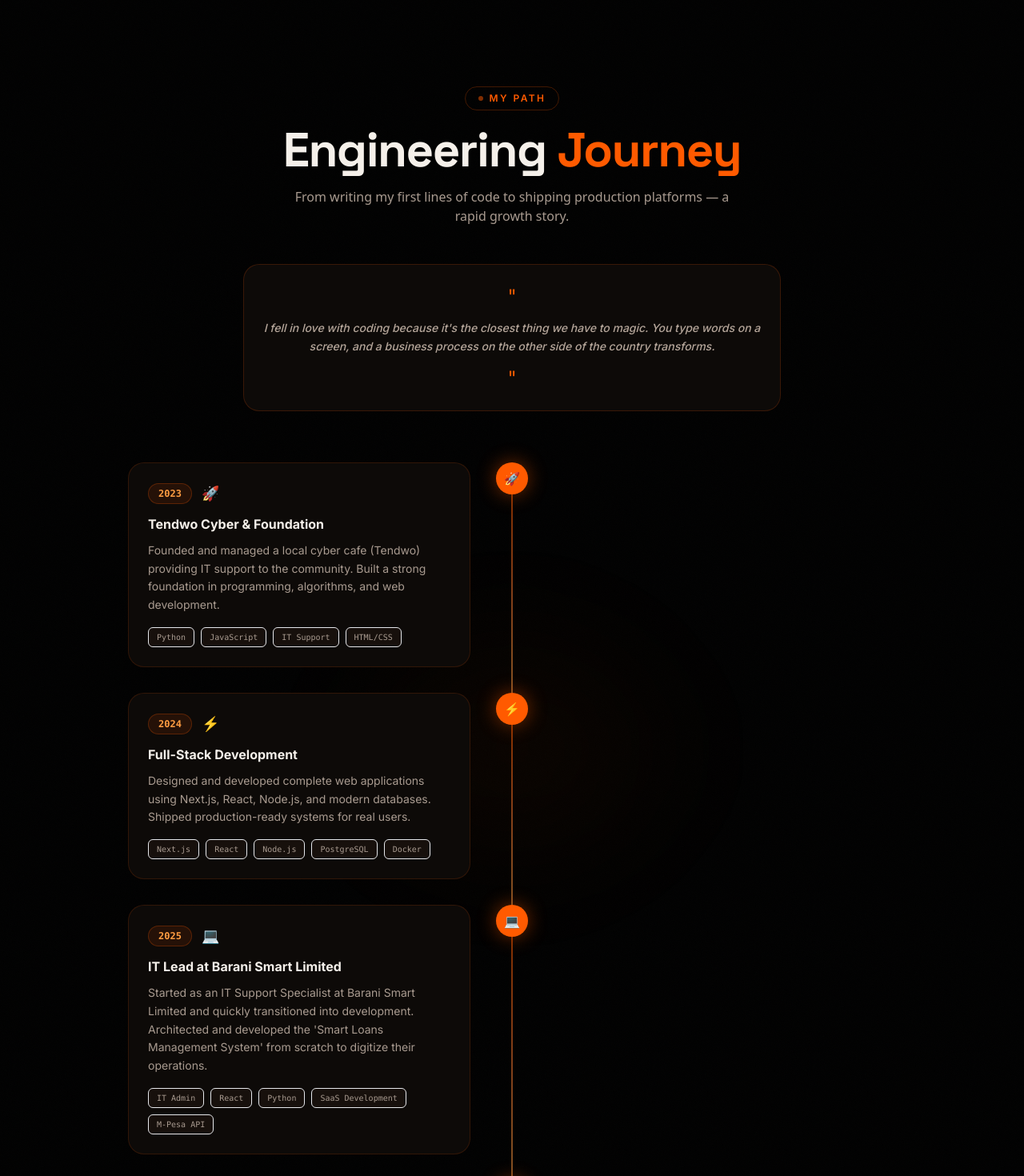
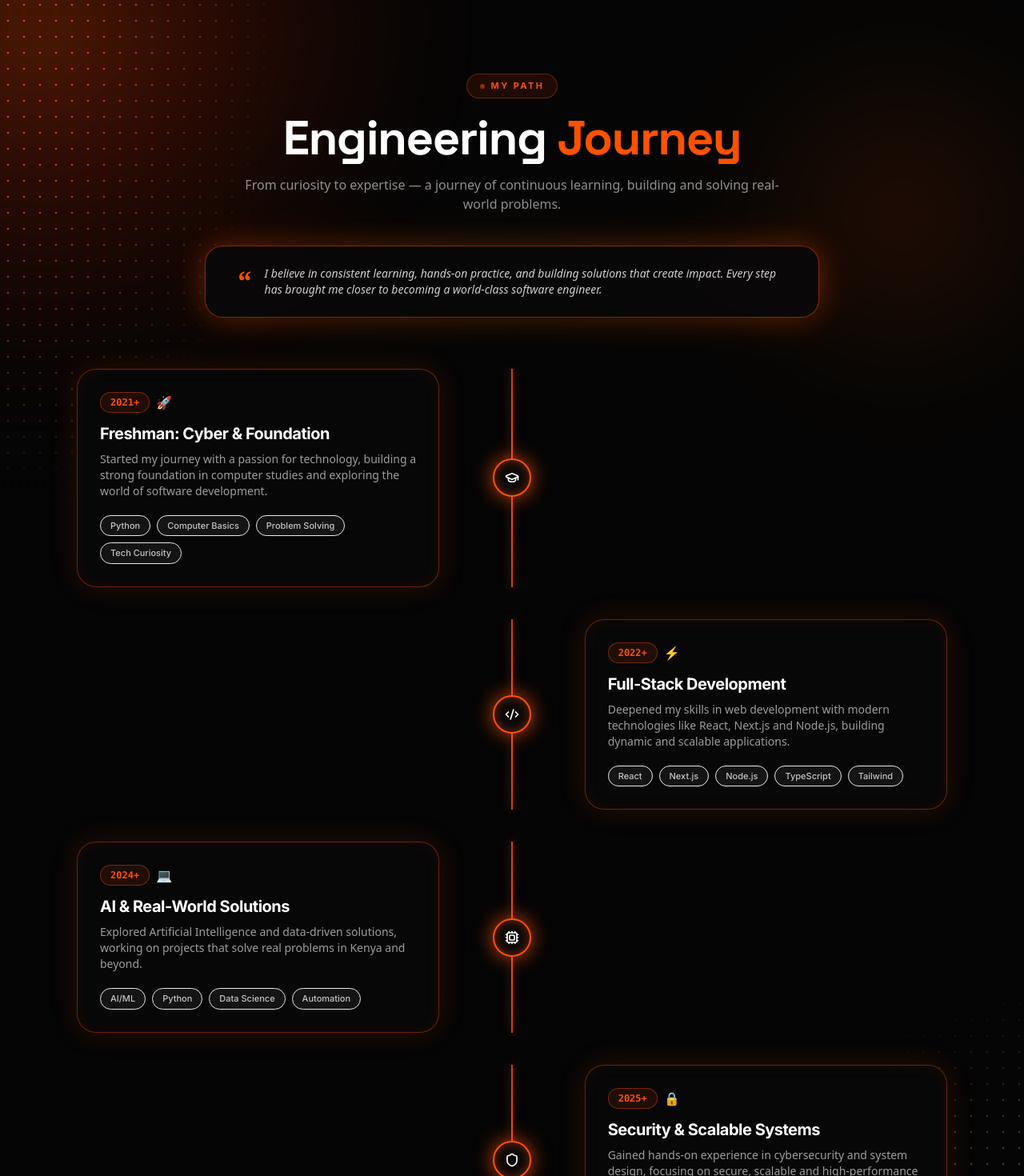
Before and after one commit to MaiyoDenis/personal_website, a Next.js app: page / in a window 1280 px wide. Shown: the part 5180-6650 px from the top of the page at 80% size. Built offline with nearby package versions, Linux system fonts and the light colour scheme.

Commit message:
feat(journey): recreate engineering journey timeline with glowing spine and corner dots

```diff
--- a/components/sections/Journey.tsx
+++ b/components/sections/Journey.tsx
@@ -2,221 +2,301 @@
 
 import { motion, useInView } from "framer-motion";
 import { useRef } from "react";
-import { timeline } from "@/data/experience";
+import Image from "next/image";
+import { GraduationCap, Code2, Cpu, Shield, Quote } from "lucide-react";
+import { journeyTimeline, TimelineMilestone } from "@/data/journey";
 
-/* One unified orange/amber colour scheme for every year */
-const DOT_BG = "bg-[#FF5A00]";
-const DOT_GLOW = "rgba(255,90,0,0.45)";
-const LINE_GRADIENT = "from-[#FF5A00] via-[#FF7A30] to-[#FF9D42]";
-const BADGE_CLASS =
-  "text-[#FF9D42] bg-[#FF5A00]/10 border border-[#FF5A00]/25";
+/* ── Spine Icon Helper ────────────────────────────────────────────────── */
+function SpineIconBadge({ icon }: { icon: TimelineMilestone["spineIcon"] }) {
+  const iconProps = { size: 18, strokeWidth: 2.2, className: "text-white" };
 
-function TimelineCard({
-  item,
-  inView,
-}: {
-  item: (typeof timeline)[0];
-  inView: boolean;
-}) {
   return (
-    <motion.div
-      initial={{ opacity: 0 }}
-      animate={inView ? { opacity: 1 } : {}}
-      transition={{ duration: 0.5 }}
-      className="group mb-8 overflow-hidden rounded-[20px] border border-[rgba(255,90,0,0.15)] bg-[#0D0A08] p-6 transition-all duration-400 hover:border-[rgba(255,90,0,0.38)] hover:-translate-y-1 hover:shadow-[0_16px_40px_rgba(255,90,0,0.08)]"
-      style={{ transition: "all 0.4s cubic-bezier(0.16, 1, 0.3, 1)" }}
-    >
-      {/* Inner ambient glow */}
-      <div
-        className="pointer-events-none absolute inset-0 rounded-[20px] opacity-0 transition-opacity duration-500 group-hover:opacity-100"
-        style={{
-          background:
-            "radial-gradient(200px circle at 50% -10%, rgba(255,90,0,0.07), transparent 70%)",
-        }}
-      />
+    <div className="relative flex h-12 w-12 items-center justify-center rounded-full border-2 border-[#FE5101] bg-[#0c0908] shadow-[0_0_24px_rgba(254,81,1,0.8),inset_0_0_12px_rgba(254,81,1,0.4)]">
+      {icon === "grad" && <GraduationCap {...iconProps} />}
+      {icon === "code" && <Code2 {...iconProps} />}
+      {icon === "chip" && <Cpu {...iconProps} />}
+      {icon === "shield" && <Shield {...iconProps} />}
+    </div>
+  );
+}
 
-      {/* Year badge */}
-      <div className="relative flex flex-wrap items-center gap-3">
-        <span
-          className={`rounded-full px-3 py-1 text-xs font-bold font-mono ${BADGE_CLASS}`}
-        >
+/* ── Individual Card ──────────────────────────────────────────────────── */
+function JourneyCard({ item }: { item: TimelineMilestone }) {
+  return (
+    <div className="group relative overflow-hidden rounded-2xl sm:rounded-[24px] border border-[#FE5101]/40 bg-[#080808]/90 p-6 sm:p-7 shadow-[0_0_35px_rgba(254,81,1,0.15),inset_0_0_20px_rgba(254,81,1,0.06)] backdrop-blur-xl transition-all duration-300 hover:border-[#FE5101] hover:shadow-[0_0_45px_rgba(254,81,1,0.28)]">
+      {/* Top Header: Badge + Emoji */}
+      <div className="flex items-center gap-2 mb-3">
+        <span className="inline-flex items-center rounded-full border border-[#FE5101]/40 bg-[#FE5101]/10 px-3 py-1 text-xs font-bold font-mono text-[#FE5101]">
           {item.year}
         </span>
-        <span className="text-lg">{item.icon}</span>
+        <span className="text-base select-none">{item.badgeEmoji}</span>
       </div>
 
       {/* Title */}
-      <h3 className="relative mt-3 text-base font-bold text-[#F5F0EA] group-hover:text-white transition-colors">
+      <h3 className="text-lg sm:text-xl font-bold text-white tracking-tight mb-2">
         {item.title}
       </h3>
 
       {/* Description */}
-      <p className="relative mt-2.5 text-sm leading-relaxed text-[#A99B90] group-hover:text-[#B5A69A] transition-colors">
+      <p className="text-xs sm:text-sm text-white/60 leading-relaxed font-sans mb-5">
         {item.description}
       </p>
 
-      {/* Tags */}
-      <div className="relative mt-4 flex flex-wrap gap-2">
+      {/* Pill Tags */}
+      <div className="flex flex-wrap gap-2">
         {item.tags.map((tag) => (
           <span
             key={tag}
-            className="inline-flex items-center rounded-md border border-white/8 bg-[#17100C] px-2.5 py-1 text-[10px] font-mono font-medium text-[#A99B90] transition-colors hover:border-[#FF5A00]/30 hover:text-white/90"
+            className="inline-flex items-center rounded-full border border-white/12 bg-white/5 px-3 py-1 text-[11px] font-medium text-white/75 hover:border-[#FE5101]/40 hover:text-white transition-colors"
           >
             {tag}
           </span>
         ))}
       </div>
-    </motion.div>
-  );
-}
-
-function TimelineItem({
-  item,
-  index,
-}: {
-  item: (typeof timeline)[0];
-  index: number;
-}) {
-  const ref = useRef(null);
-  const inView = useInView(ref, { once: true, margin: "-80px" });
-  const isLeft = index % 2 === 0;
-
-  return (
-    <div
-      ref={ref}
-      className={`relative flex gap-8 ${isLeft ? "md:flex-row" : "md:flex-row-reverse"}`}
-    >
-      {/* Left column (desktop) */}
-      <motion.div
-        initial={{ opacity: 0, x: isLeft ? -40 : 40 }}
-        animate={inView ? { opacity: 1, x: 0 } : {}}
-        transition={{ duration: 0.8, ease: [0.16, 1, 0.3, 1] }}
-        className="flex-1 hidden md:block"
-      >
-        {isLeft && <TimelineCard item={item} inView={inView} />}
-        {!isLeft && <div />}
-      </motion.div>
-
-      {/* Center spine (desktop) */}
-      <div className="hidden md:flex flex-col items-center">
-        <motion.div
-          initial={{ scale: 0, opacity: 0 }}
-          animate={inView ? { scale: 1, opacity: 1 } : {}}
-          transition={{ duration: 0.5, delay: 0.2 }}
-          className={`relative z-10 flex h-10 w-10 items-center justify-center rounded-full ${DOT_BG} text-base font-semibold shadow-lg`}
-          style={{ boxShadow: `0 0 24px ${DOT_GLOW}` }}
-        >
-          {item.icon}
-        </motion.div>
-        {index < timeline.length - 1 && (
-          <motion.div
-            initial={{ scaleY: 0 }}
-            animate={inView ? { scaleY: 1 } : {}}
-            transition={{ duration: 1.1, delay: 0.4, ease: "easeOut" }}
-            className={`w-0.5 flex-1 min-h-[80px] bg-gradient-to-b ${LINE_GRADIENT} origin-top opacity-50`}
-          />
-        )}
-      </div>
-
-      {/* Right column (desktop) */}
-      <div className="flex-1 hidden md:block">
-        {!isLeft && (
-          <motion.div
-            initial={{ opacity: 0, x: 40 }}
-            animate={inView ? { opacity: 1, x: 0 } : {}}
-            transition={{ duration: 0.8, ease: [0.16, 1, 0.3, 1] }}
-          >
-            <TimelineCard item={item} inView={inView} />
-          </motion.div>
-        )}
-        {isLeft && <div />}
-      </div>
-
-      {/* Mobile layout */}
-      <motion.div
-        initial={{ opacity: 0, x: -30 }}
-        animate={inView ? { opacity: 1, x: 0 } : {}}
-        transition={{ duration: 0.7, ease: [0.16, 1, 0.3, 1] }}
-        className="flex gap-5 md:hidden"
-      >
-        <div className="flex flex-col items-center">
-          <div
-            className={`flex h-9 w-9 shrink-0 items-center justify-center rounded-full ${DOT_BG} text-sm`}
-            style={{ boxShadow: `0 0 16px ${DOT_GLOW}` }}
-          >
-            {item.icon}
-          </div>
-          {index < timeline.length - 1 && (
-            <div
-              className={`w-0.5 flex-1 min-h-[40px] bg-gradient-to-b ${LINE_GRADIENT} mt-2 opacity-50`}
-            />
-          )}
-        </div>
-        <TimelineCard item={item} inView={inView} />
-      </motion.div>
     </div>
   );
 }
 
+/* ── Timeline Row ─────────────────────────────────────────────────────── */
+function JourneyRow({
+  item,
+  index,
+  isLast,
+}: {
+  item: TimelineMilestone;
+  index: number;
+  isLast: boolean;
+}) {
+  const ref = useRef(null);
+  const inView = useInView(ref, { once: true, margin: "-60px" });
+  const isLeft = index % 2 === 0;
+
+  return (
+    <div ref={ref} className="relative flex w-full items-center">
+      {/* ── Desktop Grid Layout ── */}
+      <div className="hidden md:grid md:grid-cols-12 md:w-full items-center">
+        {/* Left Column (cols 1-5) */}
+        <div className="col-span-5">
+          {isLeft ? (
+            <motion.div
+              initial={{ opacity: 0, x: -35 }}
+              animate={inView ? { opacity: 1, x: 0 } : {}}
+              transition={{ duration: 0.65, ease: [0.16, 1, 0.3, 1] }}
+            >
+              <JourneyCard item={item} />
+            </motion.div>
+          ) : (
+            <div />
+          )}
+        </div>
+
+        {/* Center Spine Column (cols 6-7, span 2) */}
+        <div className="col-span-2 relative flex flex-col items-center justify-center self-stretch">
+          {/* Vertical Connecting Line (Behind icon) */}
+          <div className="absolute inset-y-0 w-[2px] bg-gradient-to-b from-[#FE5101]/80 via-[#FE5101] to-[#FE5101]/80 shadow-[0_0_12px_rgba(254,81,1,0.6)]" />
+
+          {/* Node Icon Badge */}
+          <motion.div
+            initial={{ scale: 0.5, opacity: 0 }}
+            animate={inView ? { scale: 1, opacity: 1 } : {}}
+            transition={{ duration: 0.5, delay: 0.15 }}
+            className="relative z-10 my-8"
+          >
+            <SpineIconBadge icon={item.spineIcon} />
+          </motion.div>
+        </div>
+
+        {/* Right Column (cols 8-12) */}
+        <div className="col-span-5">
+          {!isLeft ? (
+            <motion.div
+              initial={{ opacity: 0, x: 35 }}
+              animate={inView ? { opacity: 1, x: 0 } : {}}
+              transition={{ duration: 0.65, ease: [0.16, 1, 0.3, 1] }}
+            >
+              <JourneyCard item={item} />
+            </motion.div>
+          ) : (
+            <div />
+          )}
+        </div>
+      </div>
+
+      {/* ── Mobile Layout ── */}
+      <div className="flex md:hidden w-full gap-4 items-start">
+        {/* Left Spine */}
+        <div className="relative flex flex-col items-center self-stretch shrink-0">
+          <div className="absolute inset-y-0 w-[2px] bg-gradient-to-b from-[#FE5101] to-[#FE5101]/60" />
+          <div className="relative z-10 mt-4">
+            <SpineIconBadge icon={item.spineIcon} />
+          </div>
+        </div>
+
+        {/* Card */}
+        <motion.div
+          initial={{ opacity: 0, x: 25 }}
+          animate={inView ? { opacity: 1, x: 0 } : {}}
+          transition={{ duration: 0.6 }}
+          className="flex-1 pb-8"
+        >
+          <JourneyCard item={item} />
+        </motion.div>
+      </div>
+    </div>
+  );
+}
+
+/* ── Main Section ─────────────────────────────────────────────────────── */
 export default function Journey() {
   return (
-    <section id="journey" className="relative mx-auto max-w-5xl px-6 py-28 lg:px-8">
-      {/* Ambient glow */}
+    <section
+      id="journey"
+      className="relative w-full overflow-hidden bg-[#050505] pt-24 pb-20"
+    >
+      {/* ── Top-Left Volumetric Radiant Glow ── */}
       <div
-        className="pointer-events-none absolute left-1/2 top-1/2 -z-10 h-[500px] w-[600px] -translate-x-1/2 -translate-y-1/2 rounded-full"
+        aria-hidden="true"
+        className="pointer-events-none absolute -top-24 -left-24 w-[600px] h-[550px] opacity-70 z-0"
         style={{
           background:
-            "radial-gradient(ellipse at center, rgba(255,90,0,0.045) 0%, rgba(255,90,0,0.012) 45%, transparent 70%)",
-          filter: "blur(40px)",
+            "radial-gradient(ellipse at 20% 20%, rgba(254,81,1,0.5) 0%, rgba(220,35,0,0.25) 35%, transparent 75%)",
+          filter: "blur(75px)",
         }}
       />
 
-      {/* Heading */}
+      {/* ── Top-Right Ambient Glow ── */}
+      <div
+        aria-hidden="true"
+        className="pointer-events-none absolute top-12 -right-24 w-[500px] h-[450px] opacity-40 z-0"
+        style={{
+          background:
+            "radial-gradient(circle at center, rgba(254,81,1,0.35) 0%, transparent 70%)",
+          filter: "blur(70px)",
+        }}
+      />
+
+      {/* ── Geometric Glowing Dotted Matrix (Top-Left & Bottom-Right Corners) ── */}
+      <div
+        aria-hidden="true"
+        className="pointer-events-none absolute inset-0 z-0 select-none overflow-hidden"
+      >
+        {/* Top-Left Dotted Grid */}
+        <div
+          className="absolute top-0 left-0 w-[45%] h-[55%] opacity-85"
+          style={{
+            backgroundImage:
+              "radial-gradient(circle, #FE5101 1.4px, transparent 1.6px)",
+            backgroundSize: "20px 20px",
+            backgroundPosition: "0 0",
+            maskImage:
+              "radial-gradient(ellipse 75% 75% at 0% 0%, black 25%, rgba(0,0,0,0.5) 60%, transparent 85%)",
+            WebkitMaskImage:
+              "radial-gradient(ellipse 75% 75% at 0% 0%, black 25%, rgba(0,0,0,0.5) 60%, transparent 85%)",
+          }}
+        />
+
+        {/* Bottom-Right Dotted Grid */}
+        <div
+          className="absolute bottom-0 right-0 w-[45%] h-[55%] opacity-85"
+          style={{
+            backgroundImage:
+              "radial-gradient(circle, #FE5101 1.4px, transparent 1.6px)",
+            backgroundSize: "20px 20px",
+            backgroundPosition: "0 0",
+            maskImage:
+              "radial-gradient(ellipse 75% 75% at 100% 100%, black 25%, rgba(0,0,0,0.5) 60%, transparent 85%)",
+            WebkitMaskImage:
+              "radial-gradient(ellipse 75% 75% at 100% 100%, black 25%, rgba(0,0,0,0.5) 60%, transparent 85%)",
+          }}
+        />
+      </div>
+
+      <div className="relative z-10 mx-auto max-w-6xl px-6 lg:px-8">
+        {/* Header */}
         <motion.div
-        initial={{ opacity: 0, y: 30 }}
+          initial={{ opacity: 0, y: 24 }}
           whileInView={{ opacity: 1, y: 0 }}
           viewport={{ once: true }}
-        transition={{ duration: 0.7 }}
+          transition={{ duration: 0.6 }}
           className="text-center"
         >
-        <div className="inline-flex items-center gap-2 rounded-full border border-[#FF5A00]/25 bg-[#FF5A00]/8 px-4 py-1.5 text-xs font-semibold uppercase tracking-[0.2em] text-[#FF5A00]">
-          <span className="flex h-1.5 w-1.5 rounded-full bg-[#FF5A00] animate-pulse" />
+          {/* Badge */}
+          <div className="inline-flex items-center gap-2 rounded-full border border-[#FE5101]/35 bg-[#FE5101]/10 px-4 py-1.5 text-[11px] font-bold uppercase tracking-[0.22em] text-[#FE5101] mb-5">
+            <span className="flex h-1.5 w-1.5 rounded-full bg-[#FE5101] animate-pulse" />
             My Path
           </div>
 
-        <h2 className="mt-5 font-display text-4xl sm:text-6xl font-black tracking-tight">
-          <span className="text-[#F5F0EA]">Engineering </span>
-          <span className="text-[#FF5A00]">Journey</span>
+          {/* Heading */}
+          <h2 className="font-display text-4xl sm:text-6xl font-black text-white tracking-tight">
+            Engineering <span className="text-[#FE5101]">Journey</span>
           </h2>
 
-        <p className="mx-auto mt-4 max-w-xl text-sm sm:text-base leading-relaxed font-sans text-[#A99B90]">
-          From writing my first lines of code to shipping production platforms — a rapid
-          growth story.
+          {/* Subtitle */}
+          <p className="mx-auto mt-4 max-w-2xl text-sm sm:text-base text-white/55 leading-relaxed font-sans">
+            From curiosity to expertise — a journey of continuous learning,
+            building and solving real-world problems.
           </p>
         </motion.div>
 
-      {/* Personal quote */}
+        {/* ── Quote Box ── */}
         <motion.div
-        initial={{ opacity: 0, scale: 0.97 }}
-        whileInView={{ opacity: 1, scale: 1 }}
+          initial={{ opacity: 0, y: 20 }}
+          whileInView={{ opacity: 1, y: 0 }}
           viewport={{ once: true }}
-        transition={{ duration: 0.5, delay: 0.2 }}
-        className="mx-auto mt-12 max-w-2xl rounded-[20px] border border-[rgba(255,90,0,0.18)] bg-[#0D0A08] p-6 text-center"
+          transition={{ duration: 0.6, delay: 0.15 }}
+          className="relative mx-auto mt-10 mb-16 max-w-3xl"
         >
-        <span className="mb-3 inline-block text-2xl text-[#FF5A00] select-none">"</span>
-        <p className="text-sm leading-relaxed font-medium italic text-[#B5A69A]">
-          I fell in love with coding because it&apos;s the closest thing we have to magic.
-          You type words on a screen, and a business process on the other side of the
-          country transforms.
+          {/* Orange Backglow */}
+          <div
+            aria-hidden="true"
+            className="pointer-events-none absolute -inset-1 rounded-3xl opacity-35 blur-xl"
+            style={{
+              background:
+                "linear-gradient(90deg, rgba(254,81,1,0.5), rgba(255,140,0,0.25), rgba(254,81,1,0.5))",
+            }}
+          />
+
+          <div className="relative rounded-2xl sm:rounded-[22px] border border-[#FE5101]/50 bg-[#080808]/95 px-6 sm:px-10 py-5 sm:py-6 shadow-[0_0_35px_rgba(254,81,1,0.2)] backdrop-blur-xl">
+            <div className="flex items-start sm:items-center gap-4">
+              <span className="text-3xl sm:text-4xl font-serif text-[#FE5101] font-black leading-none select-none">
+                “
+              </span>
+              <p className="text-xs sm:text-sm italic text-white/80 leading-relaxed font-sans">
+                I believe in consistent learning, hands-on practice, and building
+                solutions that create impact. Every step has brought me closer
+                to becoming a world-class software engineer.
               </p>
-        <span className="mt-3 inline-block text-2xl text-[#FF5A00] select-none">"</span>
+            </div>
+          </div>
         </motion.div>
 
-      {/* Timeline */}
-      <div className="mt-16 flex flex-col gap-0">
-        {timeline.map((item, i) => (
-          <TimelineItem key={item.year + i} item={item} index={i} />
+        {/* ── Alternating Spine Timeline ── */}
+        <div className="relative mx-auto flex flex-col gap-6 md:gap-10">
+          {journeyTimeline.map((item, index) => (
+            <JourneyRow
+              key={item.year}
+              item={item}
+              index={index}
+              isLast={index === journeyTimeline.length - 1}
+            />
           ))}
+        </div>
+      </div>
+
+      {/* ── Bottom Orange Dotted Wave Mesh ── */}
+      <div
+        aria-hidden="true"
+        className="pointer-events-none relative w-full overflow-hidden leading-none select-none mt-16 sm:mt-24"
+      >
+        <Image
+          src="/images/footers.png"
+          alt=""
+          width={2144}
+          height={230}
+          className="w-full h-auto max-h-[160px] sm:max-h-[240px] object-cover object-center opacity-85 mix-blend-screen"
+        />
+        <div className="absolute inset-x-0 bottom-0 h-6 bg-gradient-to-t from-[#050505] to-transparent" />
+        <div className="absolute inset-x-0 top-0 h-8 bg-gradient-to-b from-[#050505] to-transparent" />
       </div>
     </section>
   );
--- /dev/null
+++ b/data/journey.ts
@@ -0,0 +1,47 @@
+export interface TimelineMilestone {
+  year: string;
+  badgeEmoji: string;
+  title: string;
+  description: string;
+  tags: string[];
+  spineIcon: "grad" | "code" | "chip" | "shield";
+}
+
+export const journeyTimeline: TimelineMilestone[] = [
+  {
+    year: "2021+",
+    badgeEmoji: "🚀",
+    title: "Freshman: Cyber & Foundation",
+    description:
+      "Started my journey with a passion for technology, building a strong foundation in computer studies and exploring the world of software development.",
+    tags: ["Python", "Computer Basics", "Problem Solving", "Tech Curiosity"],
+    spineIcon: "grad",
+  },
+  {
+    year: "2022+",
+    badgeEmoji: "⚡",
+    title: "Full-Stack Development",
+    description:
+      "Deepened my skills in web development with modern technologies like React, Next.js and Node.js, building dynamic and scalable applications.",
+    tags: ["React", "Next.js", "Node.js", "TypeScript", "Tailwind"],
+    spineIcon: "code",
+  },
+  {
+    year: "2024+",
+    badgeEmoji: "💻",
+    title: "AI & Real-World Solutions",
+    description:
+      "Explored Artificial Intelligence and data-driven solutions, working on projects that solve real problems in Kenya and beyond.",
+    tags: ["AI/ML", "Python", "Data Science", "Automation"],
+    spineIcon: "chip",
+  },
+  {
+    year: "2025+",
+    badgeEmoji: "🔒",
+    title: "Security & Scalable Systems",
+    description:
+      "Gained hands-on experience in cybersecurity and system design, focusing on secure, scalable and high-performance systems.",
+    tags: ["Cyber Security", "System Design", "Scalability", "DevOps"],
+    spineIcon: "shield",
+  },
+];
```
Lines whose indentation alone changed are shown as unchanged.
